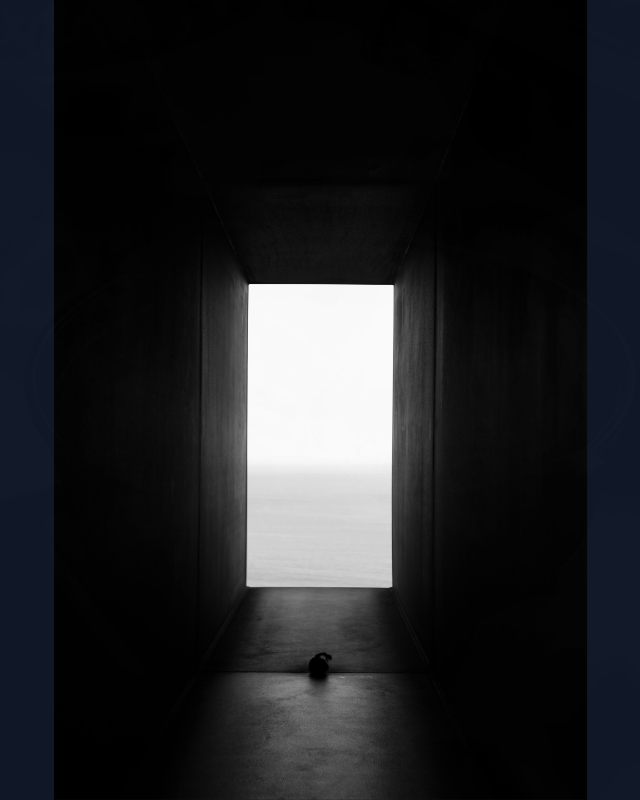
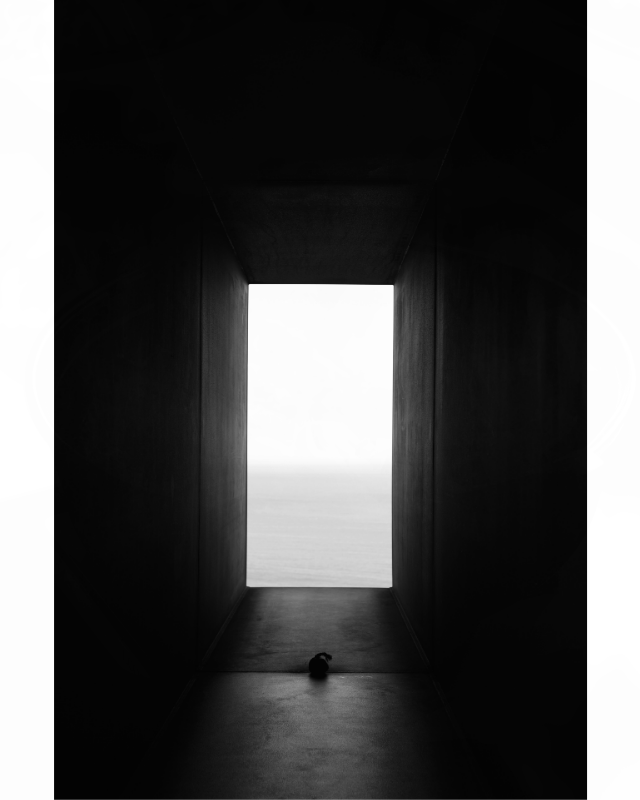
Before and after one commit to shukuryo/Rin-s-photography, a plain HTML site: page index.html in a window 1280 px wide. Shown: the whole page, without its empty margins (320-960 px from the left). Drawn offline with nearby package versions, Linux system fonts and the light colour scheme.

Commit message:
Update index.html

```diff
--- a/index.html
+++ b/index.html
@@ -21,7 +21,7 @@
         }
     </style>
 </head>
-<body class="bg-gray-900 text-white">
+<body class="bg-white">
 
     <!-- メインコンテンツ: スライドショー -->
     <main class="relative h-screen overflow-hidden">
```
